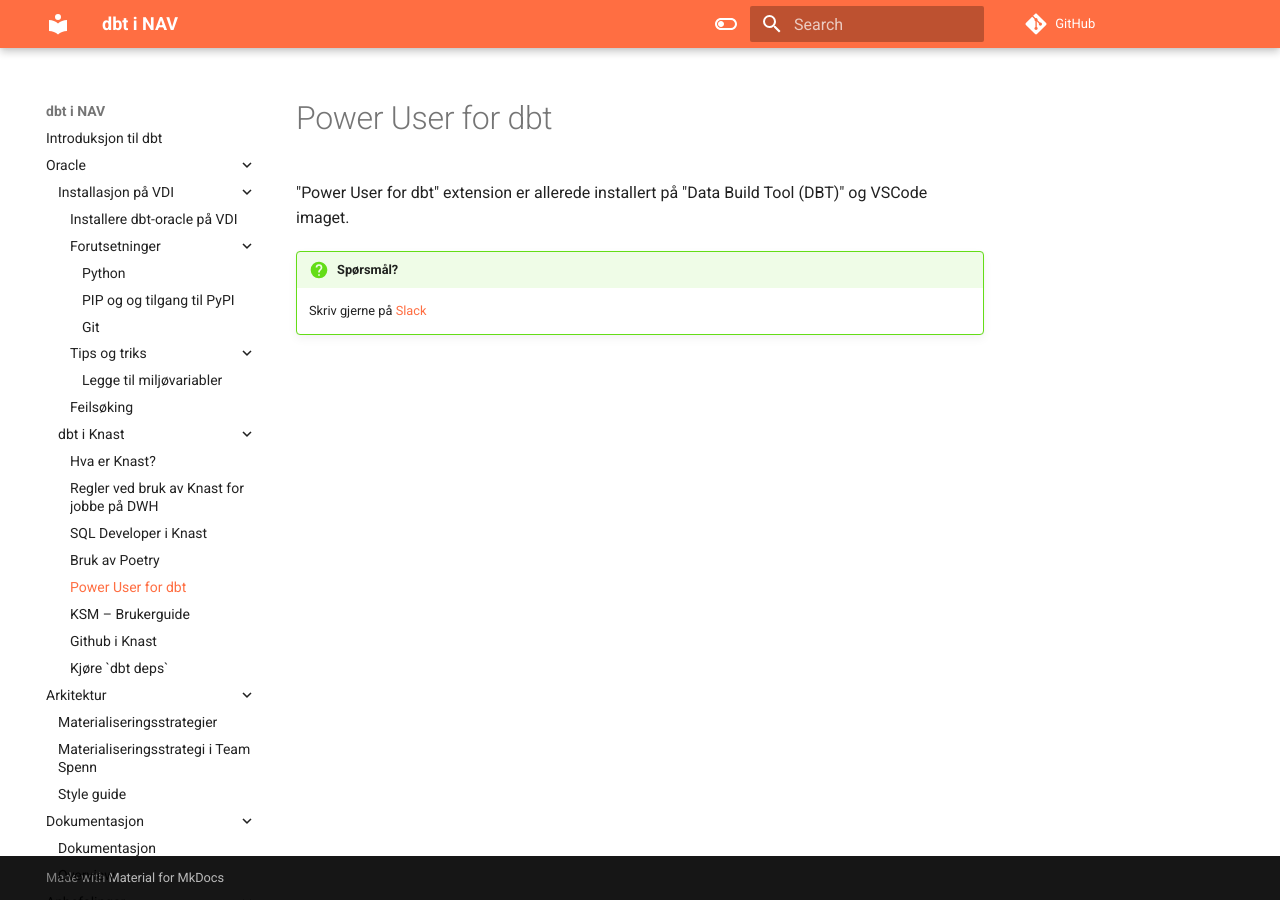
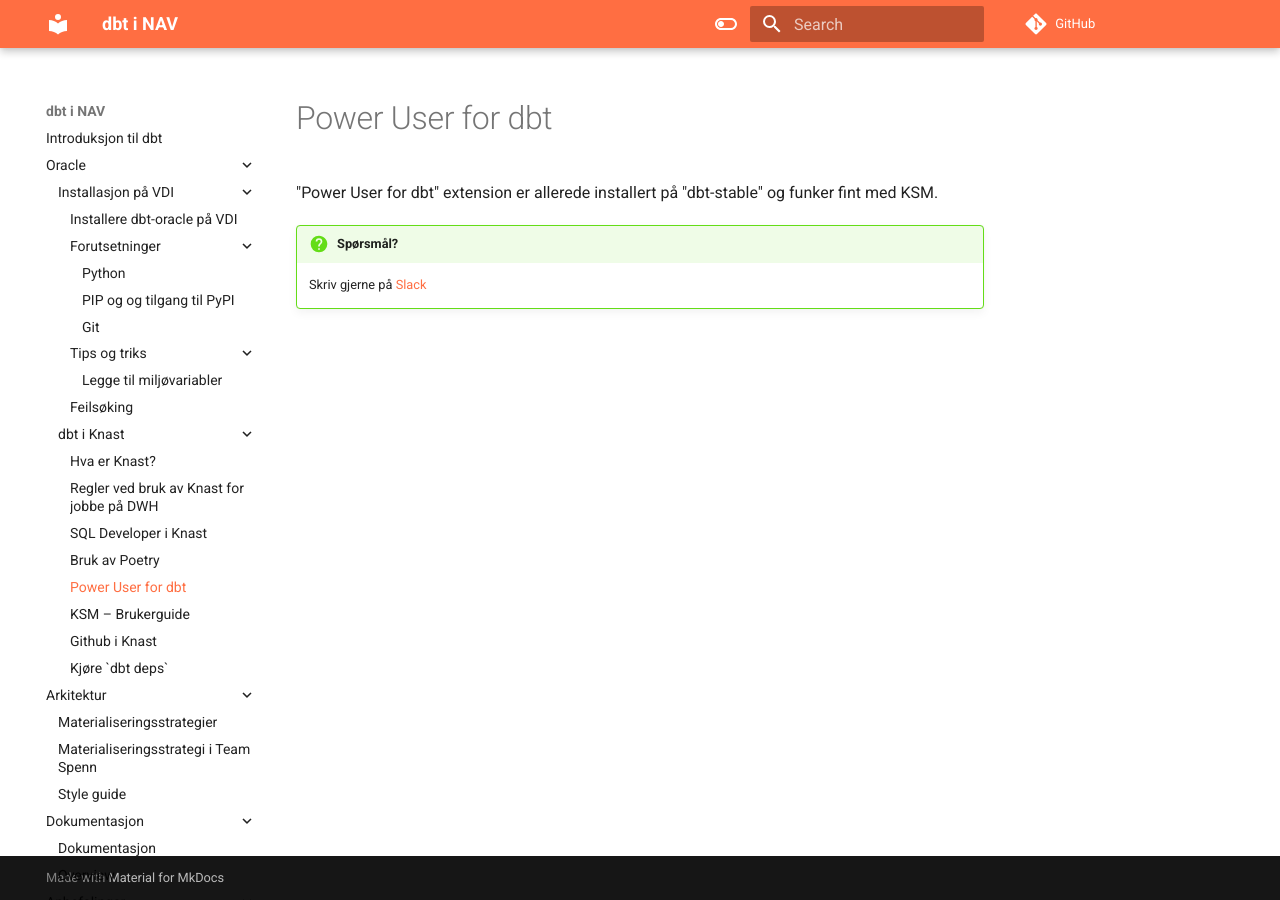
Before and after one commit to navikt/dbt-i-nav, an MkDocs documentation site: the page built from docs/dbt i Knast/dbt-power-user.md, in a window 1280 px wide. Built offline with MkDocs 1.6.1 and Material for MkDocs 9.7.7, drawn with Linux system fonts in a browser that asks for light colours; comment, search, counter and statistics services are not loaded.

Commit message:
docs: update dbt-power-user.md to clarify installation details for dbt extension

```diff
--- a/docs/dbt i Knast/dbt-power-user.md
+++ b/docs/dbt i Knast/dbt-power-user.md
@@ -1,5 +1,5 @@
 # Power User for dbt
-"Power User for dbt" extension er allerede installert på "Data Build Tool (DBT)" og VSCode imaget.
+"Power User for dbt" extension er allerede installert på "dbt-stable" og funker fint med KSM.
 
 !!!question "Spørsmål?"
     Skriv gjerne på [Slack](https://nav-it.slack.com/archives/C0859E82VA6)
```
